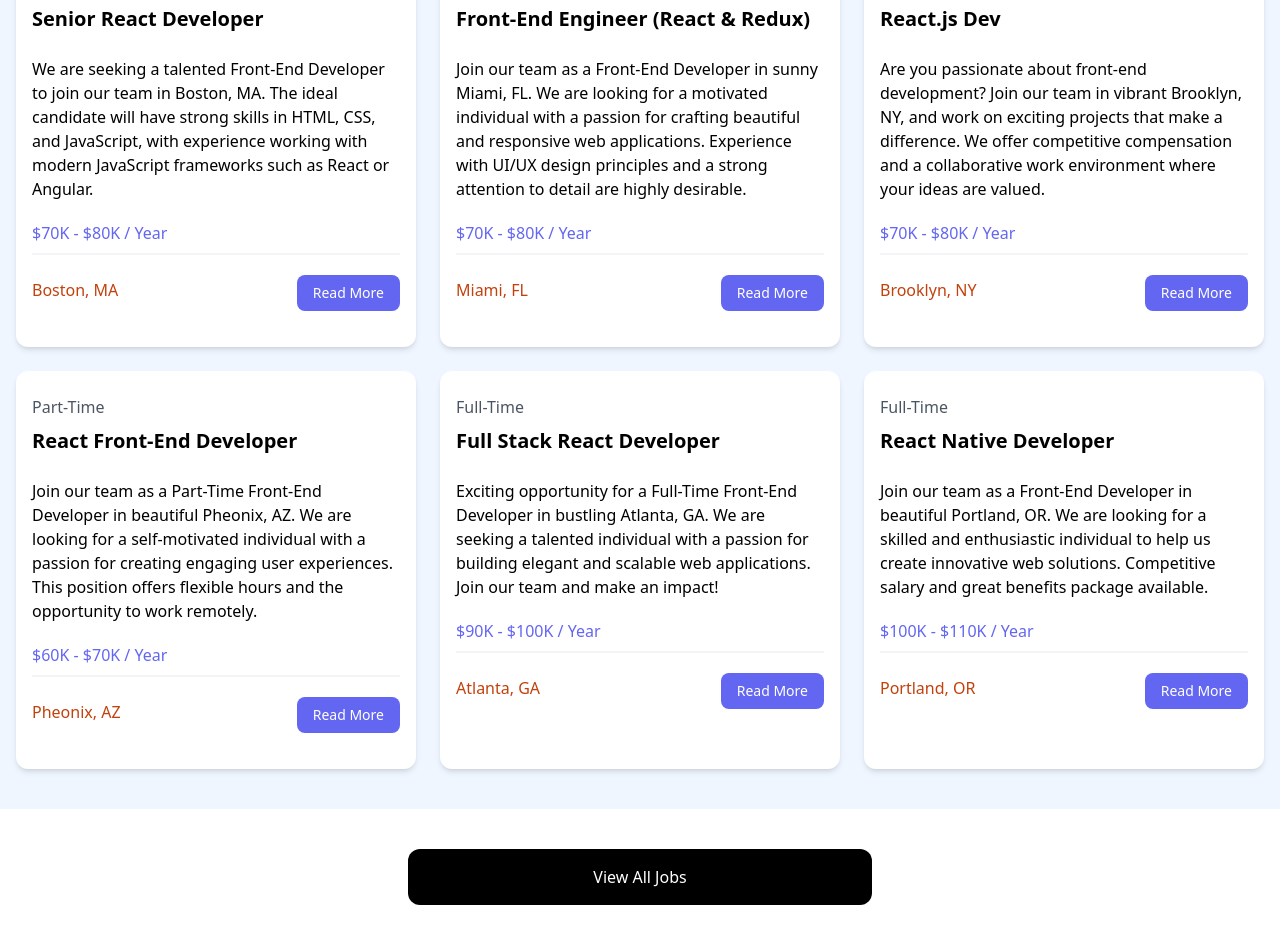
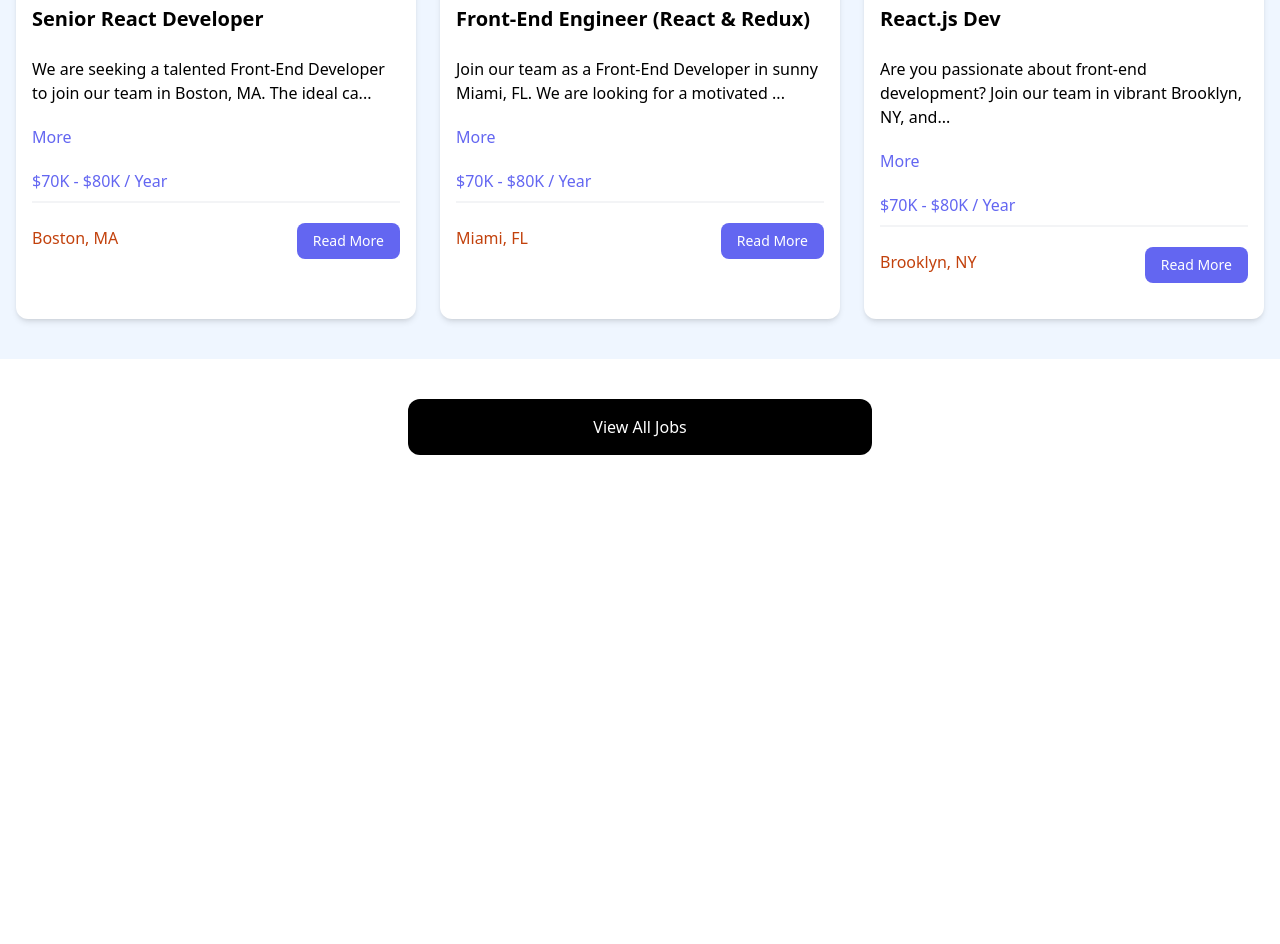
Before and after one commit to asifazimi/job-post-app, a React (Vite) app: page / in a window 1280 px wide. Shown: the part 760-1704 px from the top of the page. After the commit the page ends 1255 px from the top, so only its background shows below. Built offline with nearby package versions, Linux system fonts and the light colour scheme.

Commit message:
Add Toggle Button

```diff
--- a/src/App.jsx
+++ b/src/App.jsx
@@ -4,6 +4,8 @@
 import Hero from './components/Hero'
 import HomeCards from './components/HomeCards'
 import JobListingPosts from './components/JobListingPosts'
+import ViewAllJobs from './components/ViewAllJobs'
+
 
 const App = () => {
 
@@ -13,15 +15,7 @@
       <Hero title="Become a React Dev" subtitle="Find the React job that fits your skills and needs" />
       <HomeCards/>
       <JobListingPosts/>
-
-    <section className="m-auto max-w-lg my-10 px-6">
-      <a
-        href="jobs.html"
-        className="block bg-black text-white text-center py-4 px-6 rounded-xl hover:bg-gray-700"
-        >View All Jobs</a
-      >
-    </section>
-
+      <ViewAllJobs/>
     </>
   )
 }
--- a/src/components/JobListingPost.jsx
+++ b/src/components/JobListingPost.jsx
@@ -1,7 +1,17 @@
 // eslint-disable-next-line no-unused-vars
-import React from 'react'
+import React, { useState } from 'react'
 
 const JobListingPost = ({job}) => {
+
+    const [showFullDescription, setShowFullDescription] = useState(false);
+
+    let description = job.description;
+
+
+    if(!showFullDescription) {
+        description = description.substring(0, 90) + "...";
+    }
+
   return (
     <div className="bg-white rounded-xl shadow-md relative">
 
@@ -11,8 +21,10 @@
                 <h3 className="text-xl font-bold">{job.title}</h3>
             </div>
             <div className="mb-5">
-                {job.description}
+                {description}
             </div>
+
+            <button className="text-indigo-500 mb-5 hover:text-indigo-600" onClick={ () => setShowFullDescription((prevState) => !prevState)}>{showFullDescription ? "Less" : "More"}</button>
 
             <h3 className="text-indigo-500 mb-2">{job.salary} / Year</h3>
 
--- a/src/components/JobListingPosts.jsx
+++ b/src/components/JobListingPosts.jsx
@@ -5,6 +5,7 @@
 import JobListingPost from './JobListingPost';
 
 const JobListingPosts = () => {
+  const recentJobs = jobs.slice(0, 3);
 
   return (
     <section className="bg-blue-50 px-4 py-10">
@@ -14,7 +15,7 @@
         </h2>
         <div className="grid grid-cols-1 md:grid-cols-3 gap-6">
             {
-                jobs.map((job) =>
+                recentJobs.map((job) =>
                 {
                   return (
                       <JobListingPost key={job.id} job={job} />
--- /dev/null
+++ b/src/components/ViewAllJobs.jsx
@@ -0,0 +1,15 @@
+import React from 'react'
+
+const ViewAllJobs = () => {
+  return (
+    <section className="m-auto max-w-lg my-10 px-6">
+      <a
+        href="jobs.html"
+        className="block bg-black text-white text-center py-4 px-6 rounded-xl hover:bg-gray-700"
+        >View All Jobs</a
+      >
+    </section>
+    )
+}
+
+export default ViewAllJobs
```
